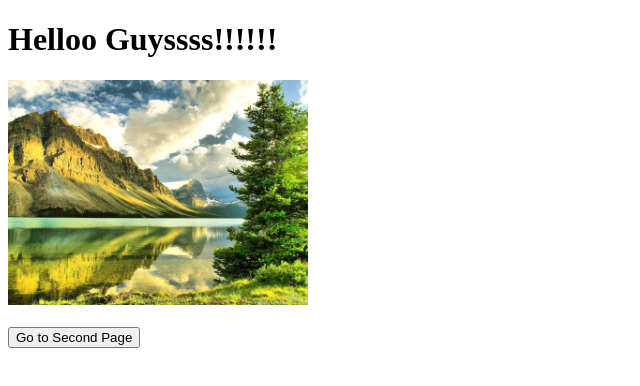
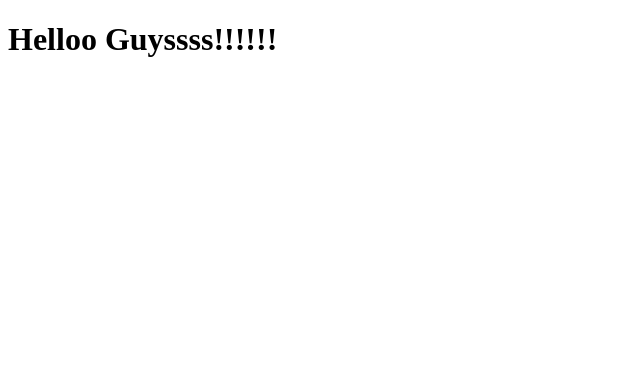
Before and after one commit to guganrs23/gugan-jen-2, a plain HTML site: page index.html in a window 1280 px wide. Shown: the whole page, without its empty margins (0-640 px from the left). Drawn offline with Linux system fonts and the light colour scheme.

Commit message:
Update index.html

```diff
--- a/index.html
+++ b/index.html
@@ -7,12 +7,7 @@
     <h1>Helloo Guyssss!!!!!!</h1>
 
 
-    <img src="image1.jpg" alt="Image 1" width="300">
-
     <br><br>
-
-
-    <button onclick="window.location.href='page2.html'">Go to Second Page</button>
 
 </body>
 </html>
```
